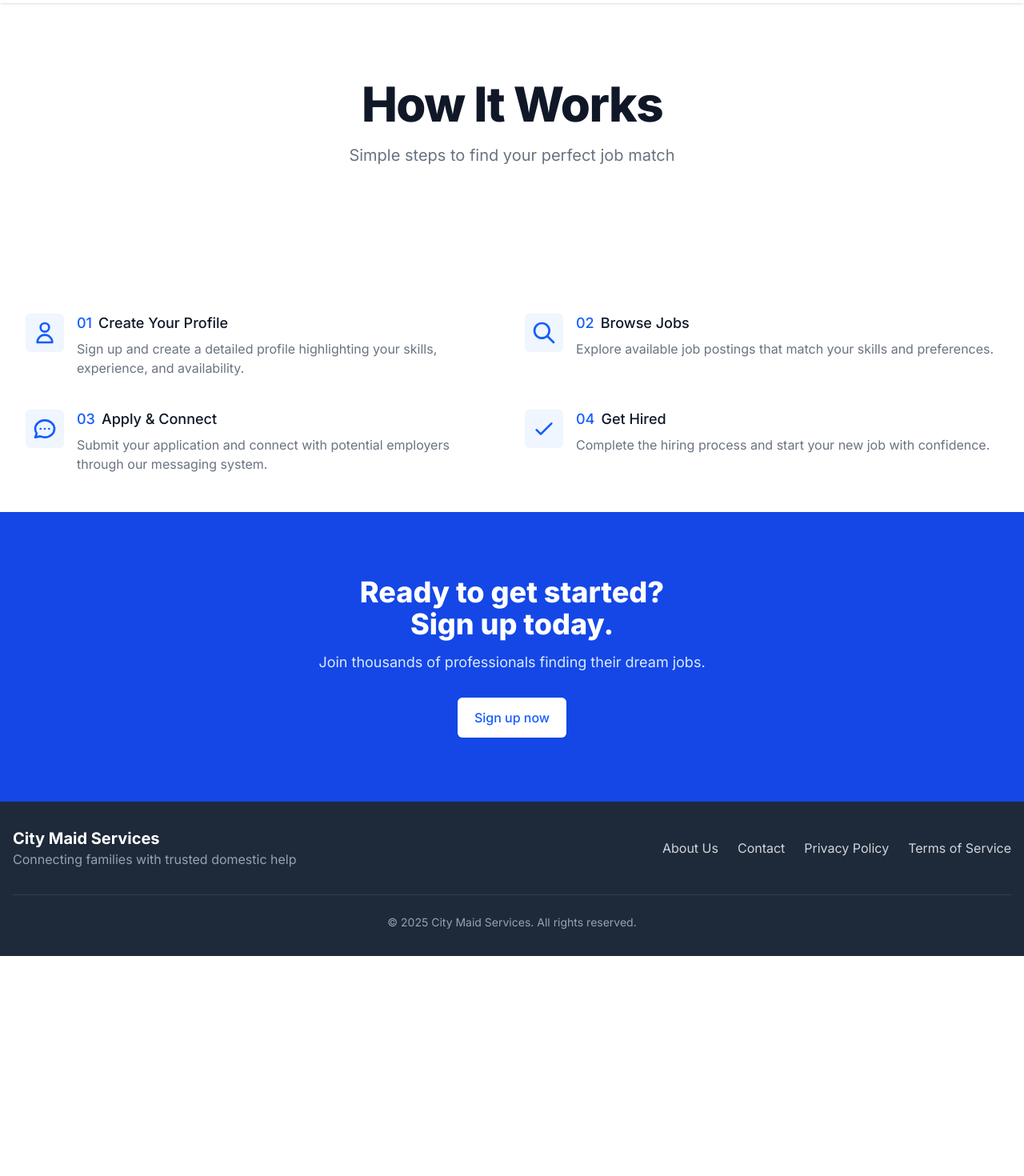
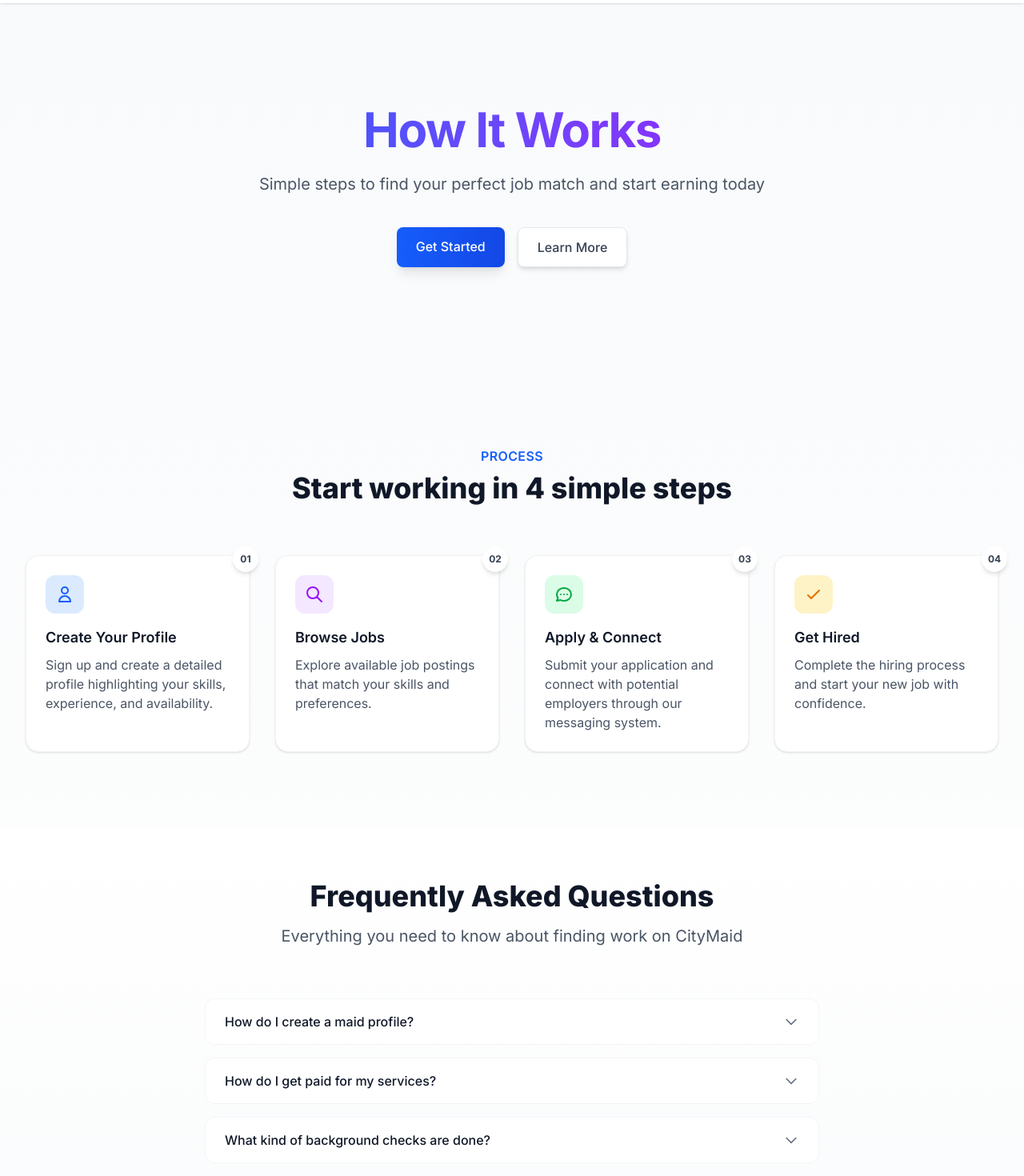
Before and after one commit to KishoriRaut/citymaid.siscora.com, a Next.js app: page /how-it-works in a window 1280 px wide. Shown: the part 60-1530 px from the top of the page at 80% size. Before the commit the page ends 1255 px from the top, so only its background shows below. Built offline with nearby package versions, Linux system fonts and the light colour scheme.

Commit message:
Updated How It Works page

```diff
--- a/src/app/how-it-works/page.tsx
+++ b/src/app/how-it-works/page.tsx
@@ -1,83 +1,233 @@
+'use client';
+
+import { useState } from 'react';
 import Link from 'next/link';
+import { motion } from 'framer-motion';
 
 export default function HowItWorks() {
+  const [activeFaq, setActiveFaq] = useState<number | null>(null);
+
+  const toggleFaq = (index: number) => {
+    setActiveFaq(activeFaq === index ? null : index);
+  };
+
   const steps = [
     {
       number: '01',
       title: 'Create Your Profile',
       description: 'Sign up and create a detailed profile highlighting your skills, experience, and availability.',
       icon: (
-        <svg className="w-8 h-8 text-blue-600" fill="none" stroke="currentColor" viewBox="0 0 24 24">
+        <svg className="w-6 h-6" fill="none" stroke="currentColor" viewBox="0 0 24 24">
           <path strokeLinecap="round" strokeLinejoin="round" strokeWidth="2" d="M16 7a4 4 0 11-8 0 4 4 0 018 0zM12 14a7 7 0 00-7 7h14a7 7 0 00-7-7z" />
         </svg>
-      )
+      ),
+      color: 'from-blue-500 to-blue-600',
+      bgColor: 'bg-blue-100',
+      textColor: 'text-blue-600'
     },
     {
       number: '02',
       title: 'Browse Jobs',
       description: 'Explore available job postings that match your skills and preferences.',
       icon: (
-        <svg className="w-8 h-8 text-blue-600" fill="none" stroke="currentColor" viewBox="0 0 24 24">
+        <svg className="w-6 h-6" fill="none" stroke="currentColor" viewBox="0 0 24 24">
           <path strokeLinecap="round" strokeLinejoin="round" strokeWidth="2" d="M21 21l-6-6m2-5a7 7 0 11-14 0 7 7 0 0114 0z" />
         </svg>
-      )
+      ),
+      color: 'from-purple-500 to-purple-600',
+      bgColor: 'bg-purple-100',
+      textColor: 'text-purple-600'
     },
     {
       number: '03',
       title: 'Apply & Connect',
       description: 'Submit your application and connect with potential employers through our messaging system.',
       icon: (
-        <svg className="w-8 h-8 text-blue-600" fill="none" stroke="currentColor" viewBox="0 0 24 24">
+        <svg className="w-6 h-6" fill="none" stroke="currentColor" viewBox="0 0 24 24">
           <path strokeLinecap="round" strokeLinejoin="round" strokeWidth="2" d="M8 12h.01M12 12h.01M16 12h.01M21 12c0 4.418-4.03 8-9 8a9.863 9.863 0 01-4.255-.949L3 20l1.395-3.72C3.512 15.042 3 13.574 3 12c0-4.418 4.03-8 9-8s9 3.582 9 8z" />
         </svg>
-      )
+      ),
+      color: 'from-green-500 to-green-600',
+      bgColor: 'bg-green-100',
+      textColor: 'text-green-600'
     },
     {
       number: '04',
       title: 'Get Hired',
       description: 'Complete the hiring process and start your new job with confidence.',
       icon: (
-        <svg className="w-8 h-8 text-blue-600" fill="none" stroke="currentColor" viewBox="0 0 24 24">
+        <svg className="w-6 h-6" fill="none" stroke="currentColor" viewBox="0 0 24 24">
           <path strokeLinecap="round" strokeLinejoin="round" strokeWidth="2" d="M5 13l4 4L19 7" />
         </svg>
-      )
+      ),
+      color: 'from-amber-500 to-amber-600',
+      bgColor: 'bg-amber-100',
+      textColor: 'text-amber-600'
+    }
+  ];
+
+  const faqs = [
+    {
+      question: 'How do I create a maid profile?',
+      answer: 'Creating a profile is simple! Click on "Sign Up", select "I\'m a Maid", and fill in your details including your experience, skills, and availability. Make sure to add a professional photo and detailed description to attract more employers.'
+    },
+    {
+      question: 'How do I get paid for my services?',
+      answer: 'All payments are processed securely through our platform. After completing a job, the payment will be released to your account once the employer confirms the service. You can withdraw your earnings to your bank account or mobile money wallet, with processing times of 1-3 business days.'
+    },
+    {
+      question: 'What kind of background checks are done?',
+      answer: 'We conduct thorough background checks including identity verification, criminal record checks, and reference verification. All maids on our platform are vetted to ensure safety and reliability. You\'ll see a verification badge on profiles that have completed all checks.'
+    },
+    {
+      question: 'How do I handle difficult clients?',
+      answer: 'Your safety is our priority. If you encounter any issues with a client, you can report them through our platform. We have a 24/7 support team ready to assist. You\'re never obligated to continue working in an uncomfortable situation - your well-being comes first.'
+    },
+    {
+      question: 'What are the service fees?',
+      answer: 'We charge a small service fee of 15% per booking. This helps us maintain the platform, provide 24/7 support, and continuously improve our services. There are no hidden fees - you\'ll always see the exact amount you\'ll earn before accepting a job.'
     }
   ];
 
   return (
-    <div className="min-h-screen bg-gray-50">
+    <div className="min-h-screen bg-gradient-to-b from-gray-50 to-white">
+      {/* Animated Background */}
+      <div className="absolute inset-0 overflow-hidden -z-10">
+        <div className="absolute inset-0 bg-grid-slate-100 [mask-image:linear-gradient(0deg,transparent,black)]"></div>
+      </div>
+
       {/* Hero Section */}
-      <div className="bg-white">
-        <div className="max-w-7xl mx-auto py-16 px-4 sm:py-24 sm:px-6 lg:px-8 text-center">
-          <h1 className="text-4xl font-extrabold tracking-tight text-gray-900 sm:text-5xl md:text-6xl">
+      <div className="relative overflow-hidden">
+        <div className="max-w-7xl mx-auto px-4 sm:px-6 lg:px-8 py-24 md:py-32 text-center relative">
+          <motion.div
+            initial={{ opacity: 0, y: 20 }}
+            animate={{ opacity: 1, y: 0 }}
+            transition={{ duration: 0.6 }}
+            className="max-w-3xl mx-auto"
+          >
+            <h1 className="text-4xl font-bold tracking-tight text-gray-900 sm:text-5xl md:text-6xl bg-clip-text text-transparent bg-gradient-to-r from-blue-600 to-purple-600">
               How It Works
             </h1>
-          <p className="mt-3 max-w-md mx-auto text-base text-gray-500 sm:text-lg md:mt-5 md:text-xl md:max-w-3xl">
-            Simple steps to find your perfect job match
+            <p className="mt-6 text-xl text-gray-600 max-w-2xl mx-auto">
+              Simple steps to find your perfect job match and start earning today
             </p>
+            <div className="mt-10 flex justify-center space-x-4">
+              <Link
+                href="/auth/signup"
+                className="px-6 py-3 rounded-lg bg-gradient-to-r from-blue-600 to-blue-700 text-white font-medium shadow-lg hover:from-blue-700 hover:to-blue-800 transition-all duration-300 transform hover:-translate-y-0.5"
+              >
+                Get Started
+              </Link>
+              <Link
+                href="#faq"
+                className="px-6 py-3 rounded-lg bg-white text-gray-700 font-medium shadow-md hover:bg-gray-50 transition-all duration-300 border border-gray-200"
+              >
+                Learn More
+              </Link>
+            </div>
+          </motion.div>
         </div>
       </div>
 
-      {/* Steps */}
-      <div className="py-12 bg-white">
+      {/* Steps Section */}
+      <div className="relative py-16 sm:py-24">
         <div className="max-w-7xl mx-auto px-4 sm:px-6 lg:px-8">
-          <div className="mt-10">
-            <div className="space-y-10 md:space-y-0 md:grid md:grid-cols-2 md:gap-x-8 md:gap-y-10">
+          <div className="text-center mb-16">
+            <h2 className="text-base font-semibold text-blue-600 tracking-wide uppercase">Process</h2>
+            <p className="mt-2 text-3xl font-extrabold text-gray-900 sm:text-4xl">
+              Start working in 4 simple steps
+            </p>
+          </div>
+
+          <div className="grid gap-8 md:grid-cols-2 lg:grid-cols-4">
             {steps.map((step, index) => (
-                <div key={step.number} className="relative group">
-                  <div className="absolute flex items-center justify-center h-12 w-12 rounded-md bg-blue-50 text-blue-600">
+              <motion.div
+                key={step.number}
+                initial={{ opacity: 0, y: 20 }}
+                animate={{ opacity: 1, y: 0 }}
+                transition={{ delay: index * 0.1 }}
+                className="relative group"
+              >
+                <div className="absolute -inset-0.5 bg-gradient-to-r from-blue-500 to-purple-600 rounded-2xl opacity-0 group-hover:opacity-100 blur transition duration-300"></div>
+                <div className="relative bg-white p-6 rounded-2xl h-full border border-gray-100 shadow-sm hover:shadow-md transition-all duration-300">
+                  <div className={`w-12 h-12 rounded-xl ${step.bgColor} flex items-center justify-center mb-4`}>
+                    <div className={step.textColor}>
                       {step.icon}
                     </div>
-                  <div className="ml-16">
-                    <h3 className="text-lg leading-6 font-medium text-gray-900">
-                      <span className="text-blue-600 mr-2">{step.number}</span>
-                      {step.title}
-                    </h3>
-                    <p className="mt-2 text-base text-gray-500">
-                      {step.description}
+                  </div>
+                  <h3 className="text-lg font-semibold text-gray-900 mb-2">{step.title}</h3>
+                  <p className="text-gray-600">{step.description}</p>
+                  <div className="absolute -top-3 -right-3 w-8 h-8 rounded-full bg-white border-2 border-white flex items-center justify-center shadow-md">
+                    <span className="text-xs font-bold text-gray-700">{step.number}</span>
+                  </div>
+                </div>
+              </motion.div>
+            ))}
+          </div>
+        </div>
+      </div>
+
+      {/* FAQ Section */}
+      <div id="faq" className="py-16 bg-gradient-to-b from-white to-gray-50">
+        <div className="max-w-7xl mx-auto px-4 sm:px-6 lg:px-8">
+          <div className="text-center mb-16">
+            <h2 className="text-3xl font-extrabold text-gray-900 sm:text-4xl">
+              Frequently Asked Questions
+            </h2>
+            <p className="mt-4 text-xl text-gray-600 max-w-2xl mx-auto">
+              Everything you need to know about finding work on CityMaid
             </p>
           </div>
+
+          <div className="max-w-3xl mx-auto">
+            <div className="space-y-4">
+              {faqs.map((faq, index) => (
+                <motion.div
+                  key={index}
+                  initial={{ opacity: 0, y: 10 }}
+                  animate={{ opacity: 1, y: 0 }}
+                  transition={{ delay: 0.1 * index }}
+                  className="overflow-hidden"
+                >
+                  <button
+                    onClick={() => toggleFaq(index)}
+                    className={`w-full px-6 py-4 text-left rounded-xl transition-all duration-300 flex justify-between items-center ${
+                      activeFaq === index
+                        ? 'bg-white shadow-lg border border-gray-100'
+                        : 'bg-white border border-gray-100 hover:border-gray-200 hover:shadow-md'
+                    }`}
+                  >
+                    <span className="font-medium text-gray-900">{faq.question}</span>
+                    <svg
+                      className={`w-5 h-5 text-gray-500 transform transition-transform duration-300 ${
+                        activeFaq === index ? 'rotate-180' : ''
+                      }`}
+                      fill="none"
+                      viewBox="0 0 24 24"
+                      stroke="currentColor"
+                    >
+                      <path
+                        strokeLinecap="round"
+                        strokeLinejoin="round"
+                        strokeWidth={2}
+                        d="M19 9l-7 7-7-7"
+                      />
+                    </svg>
+                  </button>
+                  <motion.div
+                    initial={{ height: 0, opacity: 0 }}
+                    animate={{
+                      height: activeFaq === index ? 'auto' : 0,
+                      opacity: activeFaq === index ? 1 : 0,
+                    }}
+                    transition={{ duration: 0.3 }}
+                    className="overflow-hidden"
+                  >
+                    <div className="px-6 py-4 bg-gray-50 rounded-b-xl border-t border-gray-100">
+                      <p className="text-gray-600">{faq.answer}</p>
                     </div>
+                  </motion.div>
+                </motion.div>
               ))}
             </div>
           </div>
@@ -85,21 +235,38 @@ export default function HowItWorks() {
       </div>
 
       {/* CTA Section */}
-      <div className="bg-blue-700">
-        <div className="max-w-2xl mx-auto text-center py-16 px-4 sm:py-20 sm:px-6 lg:px-8">
+      <div className="relative bg-gradient-to-r from-blue-600 to-purple-600 overflow-hidden">
+        <div className="absolute inset-0 bg-grid-slate-100/20 [mask-image:linear-gradient(0deg,transparent,rgba(255,255,255,0.3))]"></div>
+        <div className="relative max-w-7xl mx-auto py-16 px-4 sm:py-24 sm:px-6 lg:px-8 text-center">
+          <motion.div
+            initial={{ opacity: 0, y: 20 }}
+            whileInView={{ opacity: 1, y: 0 }}
+            viewport={{ once: true }}
+            transition={{ duration: 0.6 }}
+            className="max-w-3xl mx-auto"
+          >
             <h2 className="text-3xl font-extrabold text-white sm:text-4xl">
-            <span className="block">Ready to get started?</span>
-            <span className="block">Sign up today.</span>
+              <span className="block">Ready to start your journey?</span>
+              <span className="block">Create your profile today.</span>
             </h2>
-          <p className="mt-4 text-lg leading-6 text-blue-100">
-            Join thousands of professionals finding their dream jobs.
+            <p className="mt-4 text-lg leading-6 text-blue-100 max-w-2xl mx-auto">
+              Join thousands of professionals who found their dream jobs through CityMaid.
             </p>
+            <div className="mt-8 flex flex-col sm:flex-row justify-center gap-4">
               <Link
                 href="/auth/signup"
-            className="mt-8 w-full inline-flex items-center justify-center px-5 py-3 border border-transparent text-base font-medium rounded-md text-blue-600 bg-white hover:bg-blue-50 sm:w-auto"
+                className="px-8 py-3 rounded-lg bg-white text-blue-700 font-medium shadow-lg hover:bg-blue-50 transition-all duration-300 transform hover:-translate-y-0.5"
               >
-            Sign up now
+                Sign Up Now
               </Link>
+              <Link
+                href="/contact"
+                className="px-8 py-3 rounded-lg bg-transparent border-2 border-white text-white font-medium hover:bg-white/10 transition-all duration-300"
+              >
+                Contact Support
+              </Link>
+            </div>
+          </motion.div>
         </div>
       </div>
     </div>
```
Lines whose indentation alone changed are shown as unchanged.
